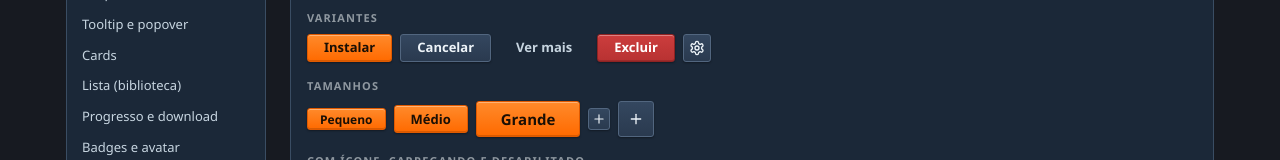
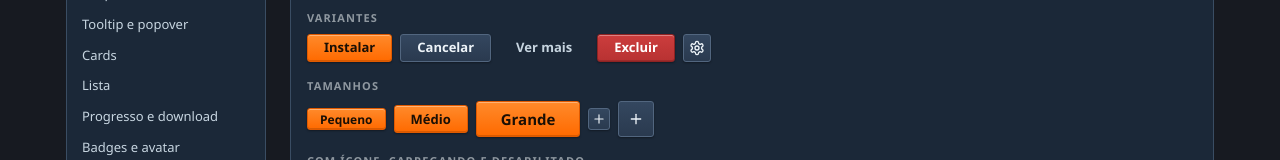
Before and after one commit to Kazbonfim2/EmberJs, a React (Vite) app: page / in a window 1280 px wide. Shown: the part 343-503 px from the top of the page. Built offline with nearby package versions, Linux system fonts and the light colour scheme.

Commit message:
fix: simplifica o titulo da secao Lista
Remove a redundancia "(biblioteca)" do titulo, ja que a secao em si
chama "Lista de itens" e fica dentro do menu "Componentes".

```diff
--- a/src/App.tsx
+++ b/src/App.tsx
@@ -31,7 +31,7 @@ const SECTIONS = [
   ["dropdown", "Dropdown e contexto"],
   ["tooltip", "Tooltip e popover"],
   ["cards", "Cards"],
-  ["lista", "Lista (biblioteca)"],
+  ["lista", "Lista"],
   ["progresso", "Progresso e download"],
   ["badges", "Badges e avatar"],
   ["toasts", "Notificações"],
@@ -371,7 +371,7 @@ export function App() {
           </section>
 
           <section className="sec" id="lista" aria-labelledby="h-lista">
-            <h2 id="h-lista">Lista de itens (biblioteca)</h2>
+            <h2 id="h-lista">Lista de itens</h2>
             <LibraryList aria-label="Biblioteca de jogos">
               <LibraryItem colorFrom="#7a2e00" colorTo="#ff6a00" name="Forja das Brasas" meta="12 h" />
               <LibraryItem colorFrom="#0b3b4a" colorTo="#2bb8d4" name="Maré Profunda" meta="3 h" current />
```
